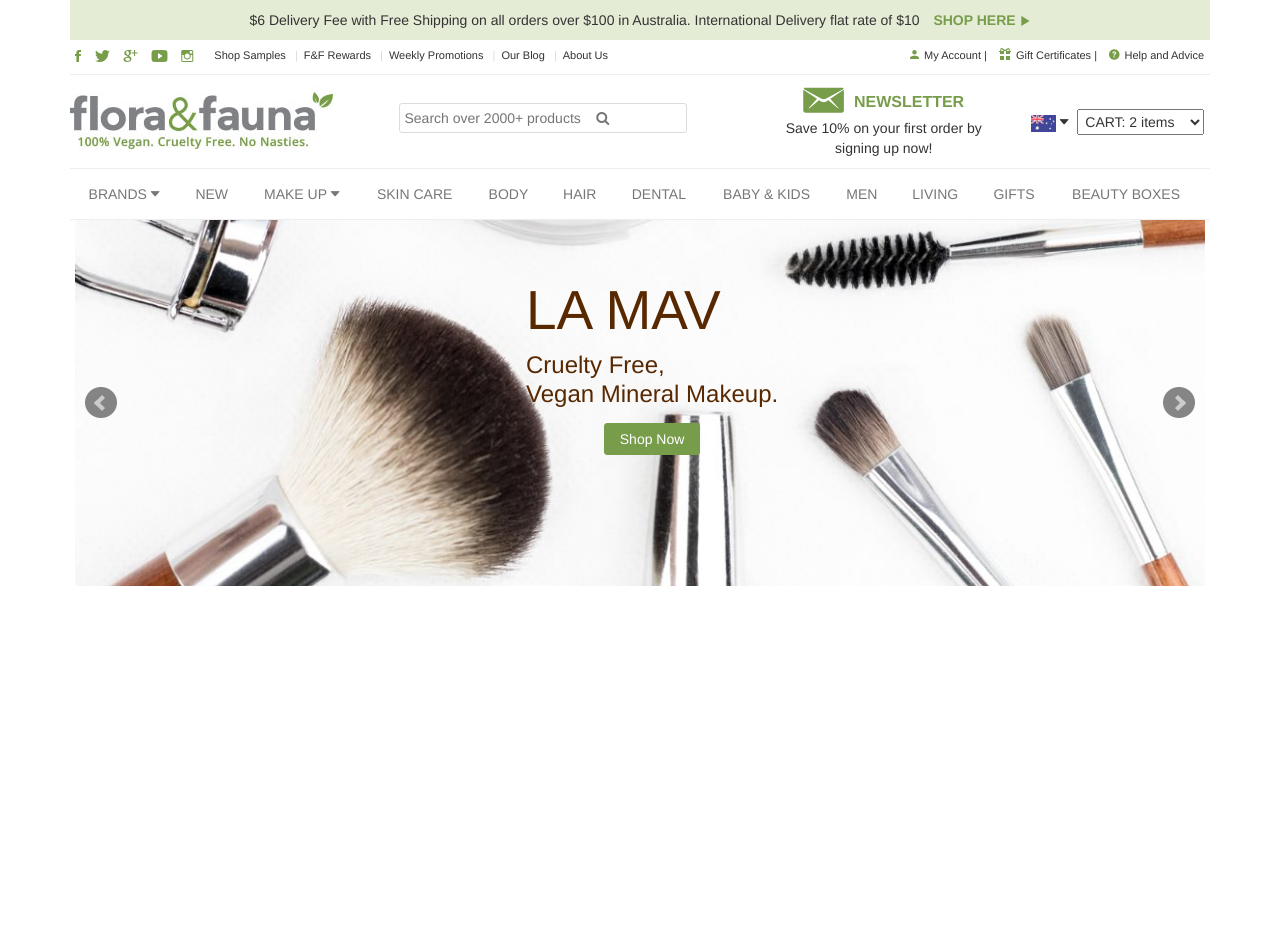
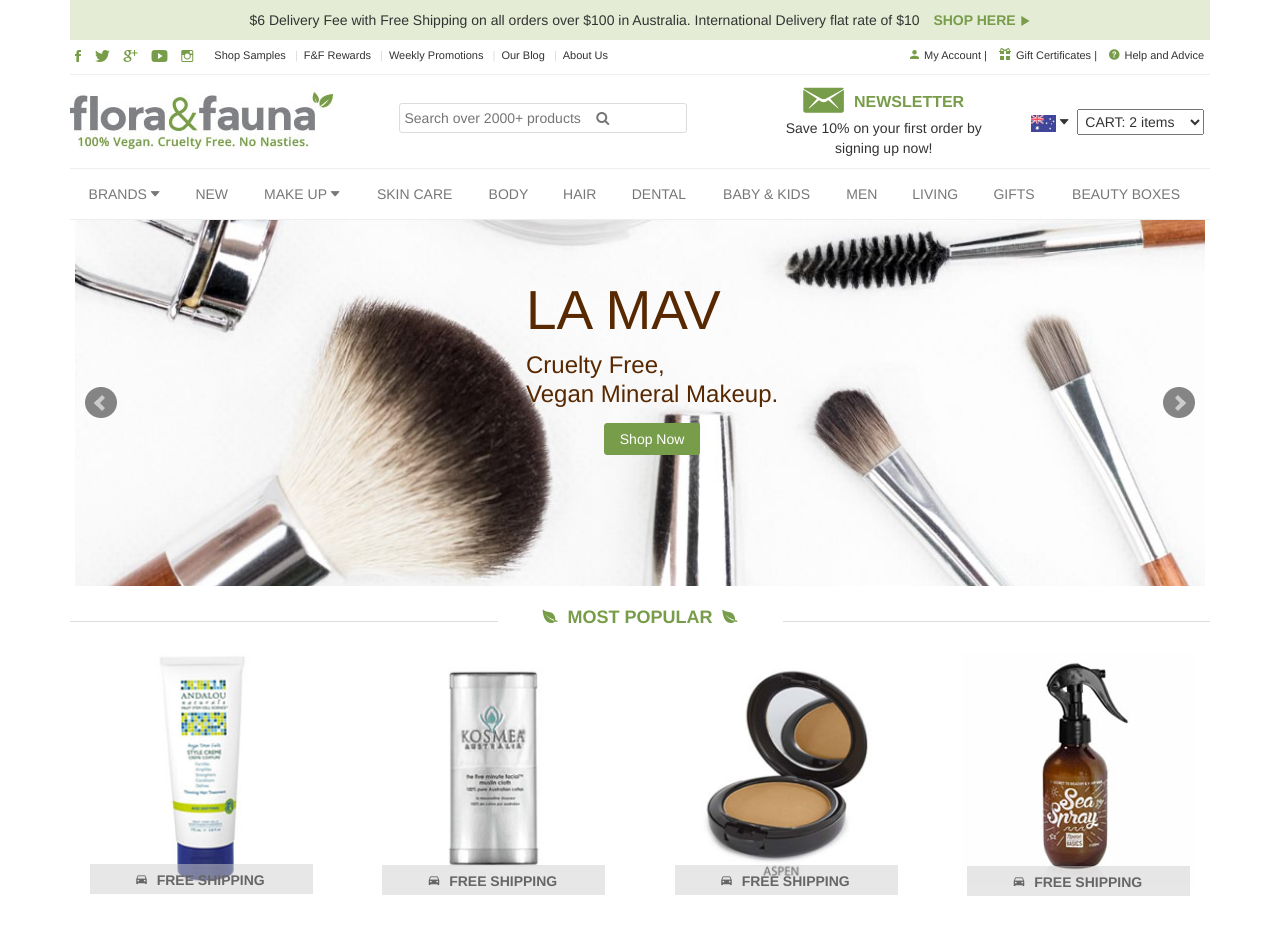
Before and after one commit to bloycey/florafauna, a plain HTML site: page index.html in a window 1280 px wide. Before the commit the page ends 800 px from the top, so only its background shows below. Drawn offline with nearby package versions, Linux system fonts and the light colour scheme; files whose address does not match are found by name.

Commit message:
Popular products + free shipping banners

```diff
--- a/css/styles.css
+++ b/css/styles.css
@@ -211,7 +211,7 @@
 }
 
 .megamenu.dropdown-menu {
-    height: 500px;
+    height: 400px;
     overflow: auto;
 }
 
@@ -478,7 +478,82 @@
     margin-top: 22%;
 }
 
+section.hero-slider {
+    margin-bottom: 0px;
+    padding-bottom: 0px;
+}
 
+/* MOST POPULAR PRODUCTS */
+
+.most-popular .most-popular-heading h2 {
+    text-align: center;
+    text-transform: uppercase;
+    font-size: 18px;
+    margin-top: -15px;
+    display: block;
+    width: 75%;
+    margin-left: auto;
+    margin-right: auto;
+    background-color: #fff;
+}
+
+
+.most-popular .most-popular-heading i {
+    padding: 10px;
+}
+
+section.most-popular {
+    border-top: 1px solid #dadcdd;
+    margin-top: -30px;
+}
+
+.popular {
+    position: relative;
+    display: block;
+    margin: 0 auto;
+    max-width: 233px;
+    z-index: 1;
+}
+
+.popular-product-block {
+    margin-top: 30px;
+}
+
+.grey-block {
+    position: relative;
+    background-color: rgba(208,208,208,0.5);
+    height:30px;
+    margin-top: -20px;
+    z-index:9999;
+    width: 85%;
+    margin-left: auto;
+    margin-right: auto;
+
+}
+
+.grey-block i {
+    width: 30%;
+    float:left;
+    text-align: right;
+    padding-right: 10px;
+    padding-top: 6px;
+    color: #666666;
+}
+
+.grey-block p {
+    text-align: left;
+    float: right;
+    width: 70%;
+    padding-top: 6px;
+    text-transform: uppercase;
+    font-weight: bold;
+    color: #666666;
+}
+
+
+.spacer {
+    height: 800px;
+}
 
 /*==================================================
 =            Bootstrap 3 Media Queries             =
@@ -564,6 +639,10 @@
     margin-top: 0px;
 }
 
+    .most-popular .most-popular-heading h2 {
+    width: 25%;
+}
+
 
     }
 
--- a/index.html
+++ b/index.html
@@ -290,32 +290,65 @@
           <button class="theme-button">Shop Now</button>
       </div>
         </div>
+    </section>
 
+        <section class="most-popular">
 
+    <div class="row most-popular-row">
+        <div class="most-popular-heading col-xs-12">
+            <h2><i class="ion-leaf"></i>Most Popular<i class="ion-leaf"></i></h2>
+        </div>
+          <div class="popular-product-block">
+                <div class="product product-1 col-sm-6 col-md-3">
+            <img src="img/popular-1.jpg" alt="face cream" class="popular">
+            <div class="grey-block">
+                <i class="ion-android-car"></i><p>Free Shipping</p>
+            </div>
+        </div>
+        <div class="product product-2 col-sm-6 col-md-3">
+            <img src="img/popular-2.jpg" alt="face cream" class="popular">
+            <div class="grey-block">
+                <i class="ion-android-car"></i><p>Free Shipping</p>
+            </div>
+        </div>
 
+        <div class="product product-3 col-sm-6 col-md-3">
+           <img src="img/popular-3.jpg" alt="face cream" class="popular">
+           <div class="grey-block">
+                <i class="ion-android-car"></i><p>Free Shipping</p>
+            </div>
+        </div>
 
-    </section>
+        <div class="product product-4 col-sm-6 col-md-3">
+            <img src="img/popular-4.jpg" alt="face cream" class="popular">
+            <div class="grey-block">
+                <i class="ion-android-car"></i><p>Free Shipping</p>
+            </div>
+        </div>
+          </div>
 
     </div>
 
 
 
 
-    <div class="row Hero">
-        <div class="hero-content col-xs-12"></div>
-        <div class="hero-button col-xs-12"></div>
-    </div>
-    <div class="row promo-panel">
-        <div class="promo-text-container col-xs-6"></div>
-        <div class="sign-up-button-container col-xs-6"></div>
-    </div>
-    <div class="row most-popular-row">
-        <div class="most-popular-heading col-xs-12"></div>
-        <div class="product-1 col-sm-6 col-md-3"></div>
-        <div class="product-2 col-sm-6 col-md-3"></div>
-        <div class="product-3 col-sm-6 col-md-3"></div>
-        <div class="product-4 col-sm-6 col-md-3"></div>
-    </div>
+
+
+
+        </section>
+
+    <section class="spacer">
+
+
+    </section>
+
+    </div> <!--container div -->
+
+
+
+
+
+
     <div class="row why-shop">
         <div class="why-shop-heading col-xs-12"></div>
         <div class="perk-1 col-sm-6"></div>
```
Also changed, not shown: img/popular-1.jpg (added), img/popular-2.jpg (added), img/popular-3.jpg (added), img/popular-4.jpg (added), 1 other file.
